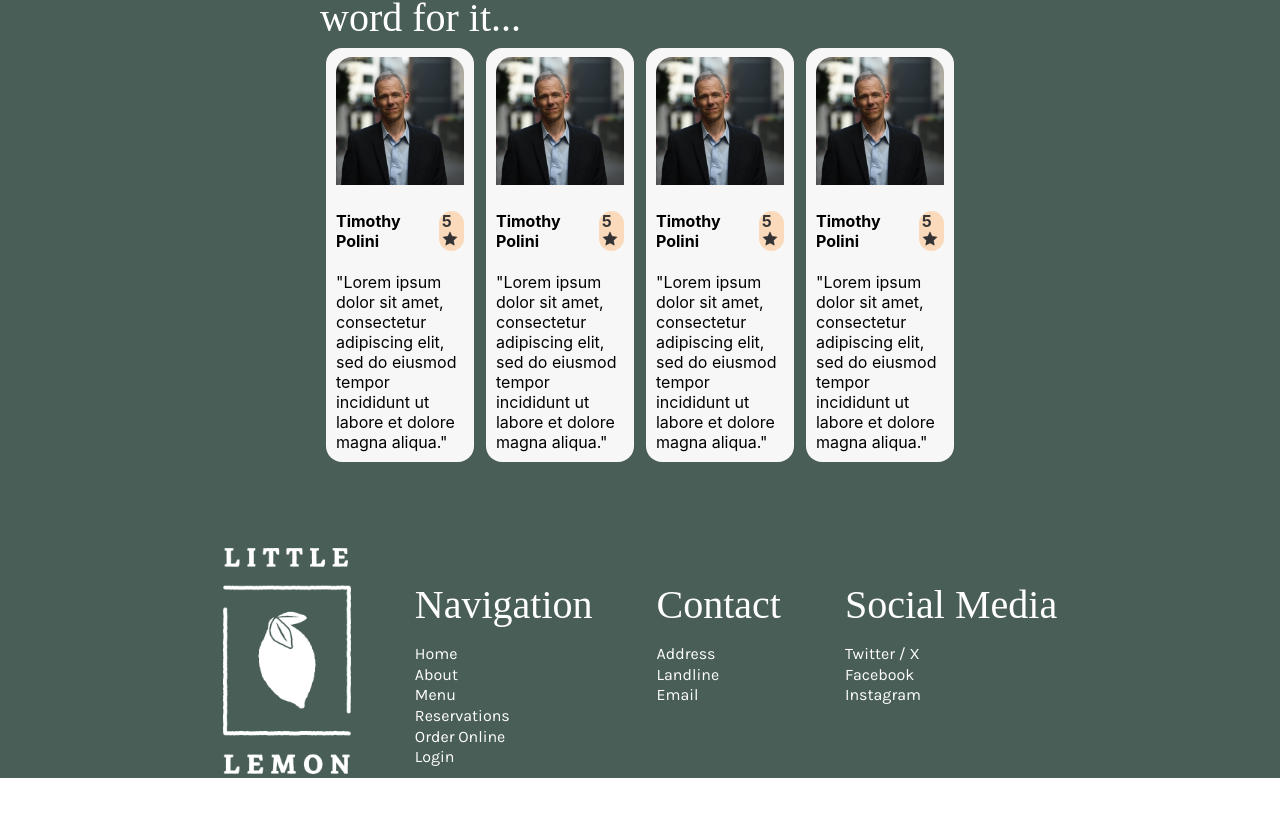
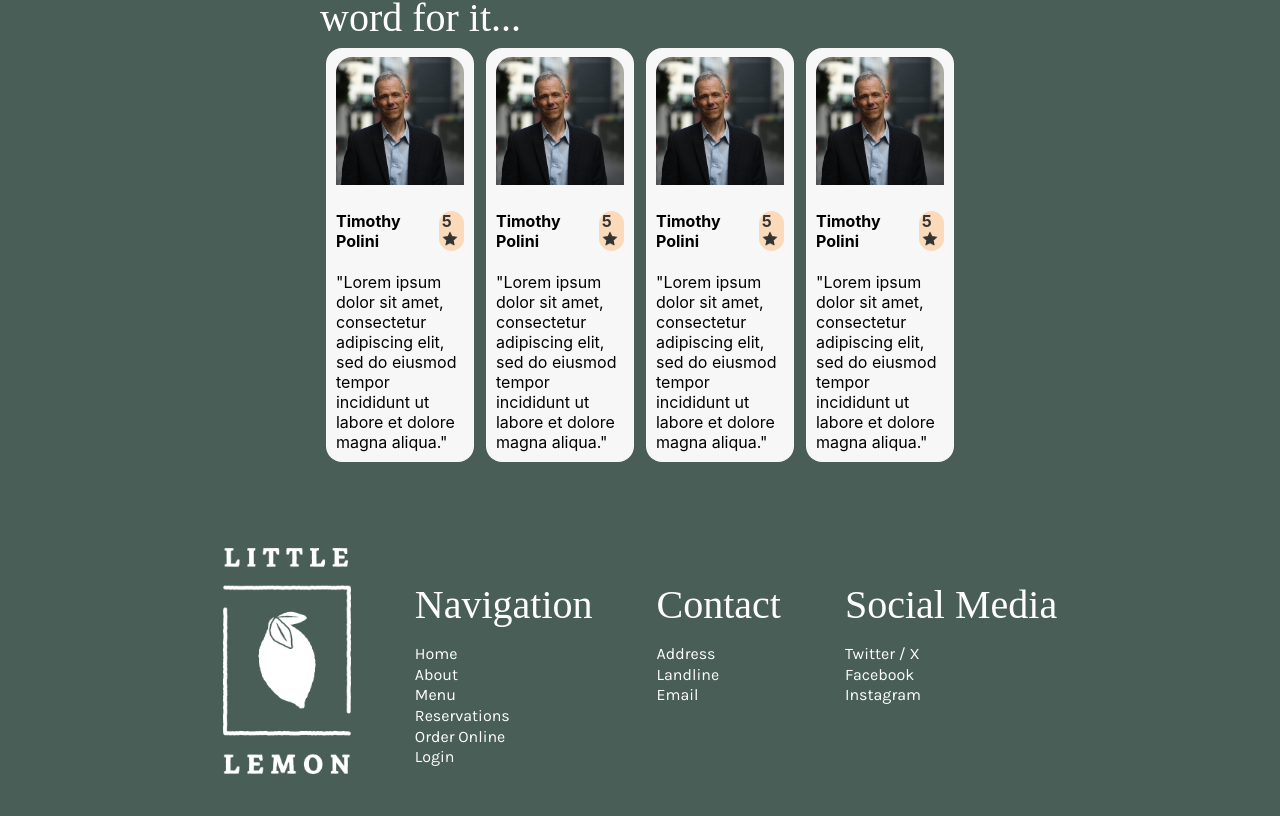
Before and after one commit to jamie-coursera/capstone, a React (Create React App) app in the folder capstone/: page / in a window 1280 px wide. Shown: the part 1195-2011 px from the top of the page. Before the commit the page ends 1973 px from the top, so only its background shows below. Built offline with nearby package versions, Linux system fonts and the light colour scheme; a web font is replaced by a local one.

Commit message:
Update Footer.css

```diff
--- a/capstone/src/components/Footer/Footer.css
+++ b/capstone/src/components/Footer/Footer.css
@@ -1,5 +1,6 @@
 footer {
     padding-top:5vh;
+    padding-bottom: 5vh;
     background-color: #495E57;
     justify-content: center;
     text-align: center;
```
